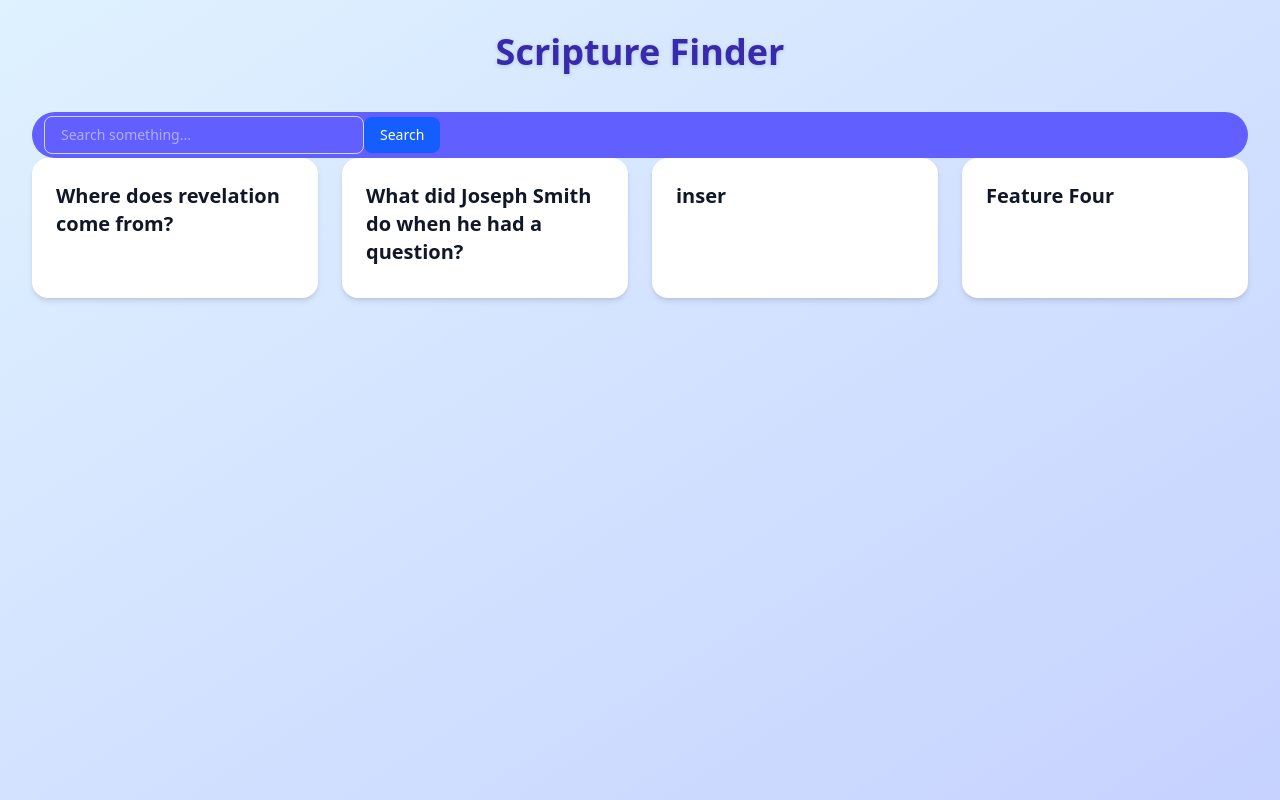
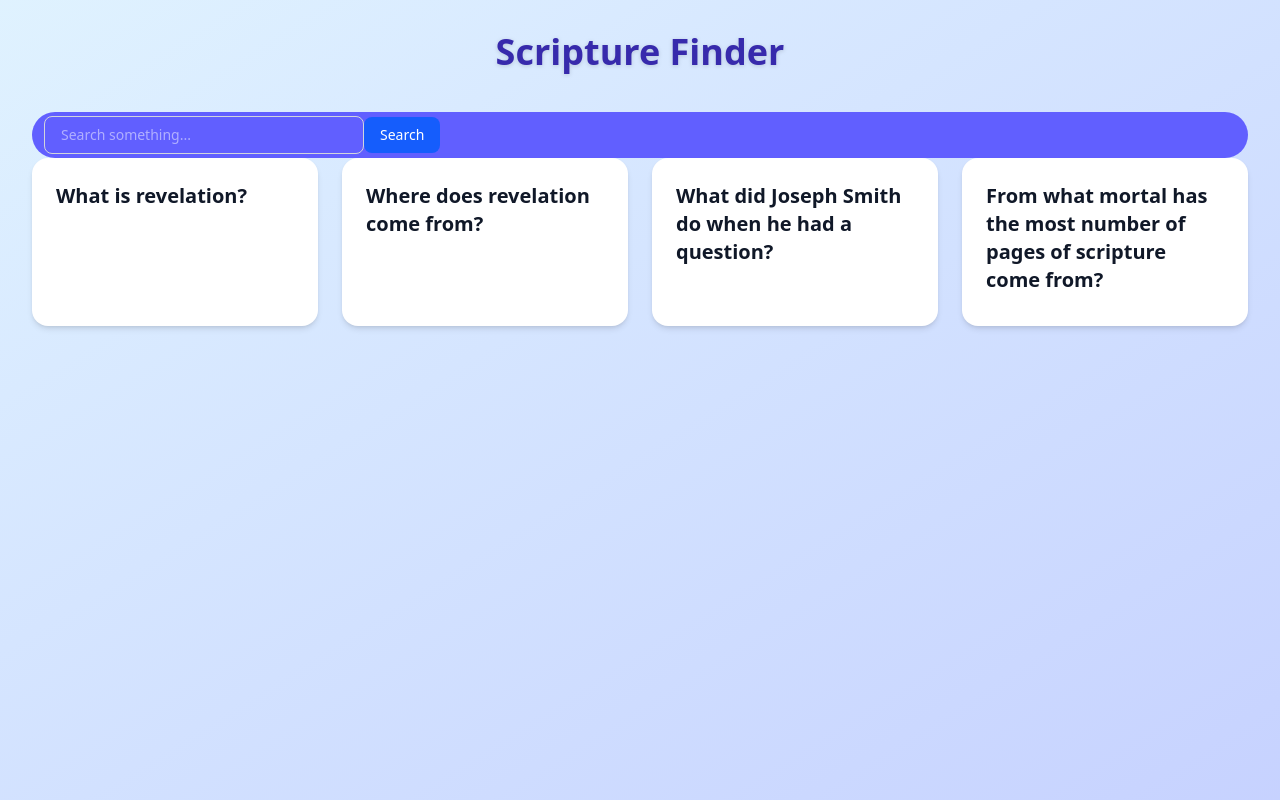
Before and after one commit to KadenParker1/religion_website, a React (Vite) app: page / in a window 1280 px wide. Built offline with nearby package versions, Linux system fonts and the light colour scheme; no server answers.

Commit message:
updated cards for my website

```diff
--- a/src/App.jsx
+++ b/src/App.jsx
@@ -14,6 +14,15 @@ const tagOptions = [
   "suffering","trials","trust","truth","unity","weakness","wisdom","worship"
 ];
 
+//   import.meta.env.VITE_SUPABASE_URL,
+//   import.meta.env.VITE_SUPABASE_ANON_KEY
+// );
+
+export default function App() {
+  const [expanded, setExpanded] = useState(null);
+  const [query, setQuery] = useState("");
+  const [result, setResult] = useState("");
+  const [filteredTags, setFilteredTags] = useState([]);
   const handleInputChange = (e) => {
     const value = e.target.value.toLowerCase();
     setQuery(value);
@@ -31,24 +40,11 @@ const handleTagClick = (tag) => {
     setFilteredTags([]); // close dropdown
   };
 
-
-
-
-//   import.meta.env.VITE_SUPABASE_URL,
-//   import.meta.env.VITE_SUPABASE_ANON_KEY
-// );
-
-export default function App() {
-  const [expanded, setExpanded] = useState(null);
-  const [query, setQuery] = useState("");
-  const [result, setResult] = useState("");
-  const [filteredTags, setFilteredTags] = useState([]);
-
   const cards = [
-    { id: 1, title: "Where does revelation come from?", content: "Revelation comes from the Holy Ghost as seen in DC 8: Yea, behold, I will tell you in your mind and in your heart, by the Holy Ghost, which shall come upon you and which shall dwell in your heart. Now, behold, this is the spirit of revelation; behold, this is the spirit by which Moses brought the children of Israel through the Red Sea on dry ground." },
-    { id: 2, title: "What did Joseph Smith do when he had a question?", content: "As the restoration Proclamation states:, Two hundred years ago, on a beautiful spring morning in 1820, young Joseph Smith, seeking to know which church to join, went into the woods to pray near his home in upstate New York, USA. He had questions regarding the salvation of his soul and trusted that God would direct him." },
-    { id: 3, title: "inser", content: "" },
-    { id: 4, title: "Feature Four", content: "This is more detail about feature four." },
+    { id: 1, title: "What is revelation?", content: "According to LDS Gospel Topics, 'Revelation is communication from God to his children'." },
+    { id: 2, title: "Where does revelation come from?", content: "Revelation comes from the Holy Ghost as seen in DC 8: Yea, behold, I will tell you in your mind and in your heart, by the Holy Ghost, which shall come upon you and which shall dwell in your heart. Now, behold, this is the spirit of revelation; behold, this is the spirit by which Moses brought the children of Israel through the Red Sea on dry ground." },
+    { id: 3, title: "What did Joseph Smith do when he had a question?", content: "As the restoration Proclamation states:, Two hundred years ago, on a beautiful spring morning in 1820, young Joseph Smith, seeking to know which church to join, went into the woods to pray near his home in upstate New York, USA. He had questions regarding the salvation of his soul and trusted that God would direct him." },
+    { id: 4, title: "From what mortal has the most number of pages of scripture come from?", content: "According to Elder Maxwell in 'Joseph Smith a Choice Seer', he states 'From Joseph, one unlearned and untrained in theology, more printed pages of scripture have come to us than from any other mortal- more than the combined pages of Moses, Paul, Luke, and Mormon'. " },
   ];
 
   const handleSearch = async (e) => {
--- a/src/supabase.js
+++ b/src/supabase.js
@@ -1,5 +1,6 @@
 import { createClient } from "@supabase/supabase-js"
-
+console.log('Supabase URL:', import.meta.env.VITE_SUPABASE_URL)
+console.log('Supabase Key:', import.meta.env.VITE_SUPABASE_ANON_KEY ? 'Loaded ✅' : 'Missing ❌')
 const supabaseUrl = import.meta.env.VITE_SUPABASE_URL
 const supabaseKey = import.meta.env.VITE_SUPABASE_ANON_KEY
 
```
Lines whose indentation alone changed are shown as unchanged.
